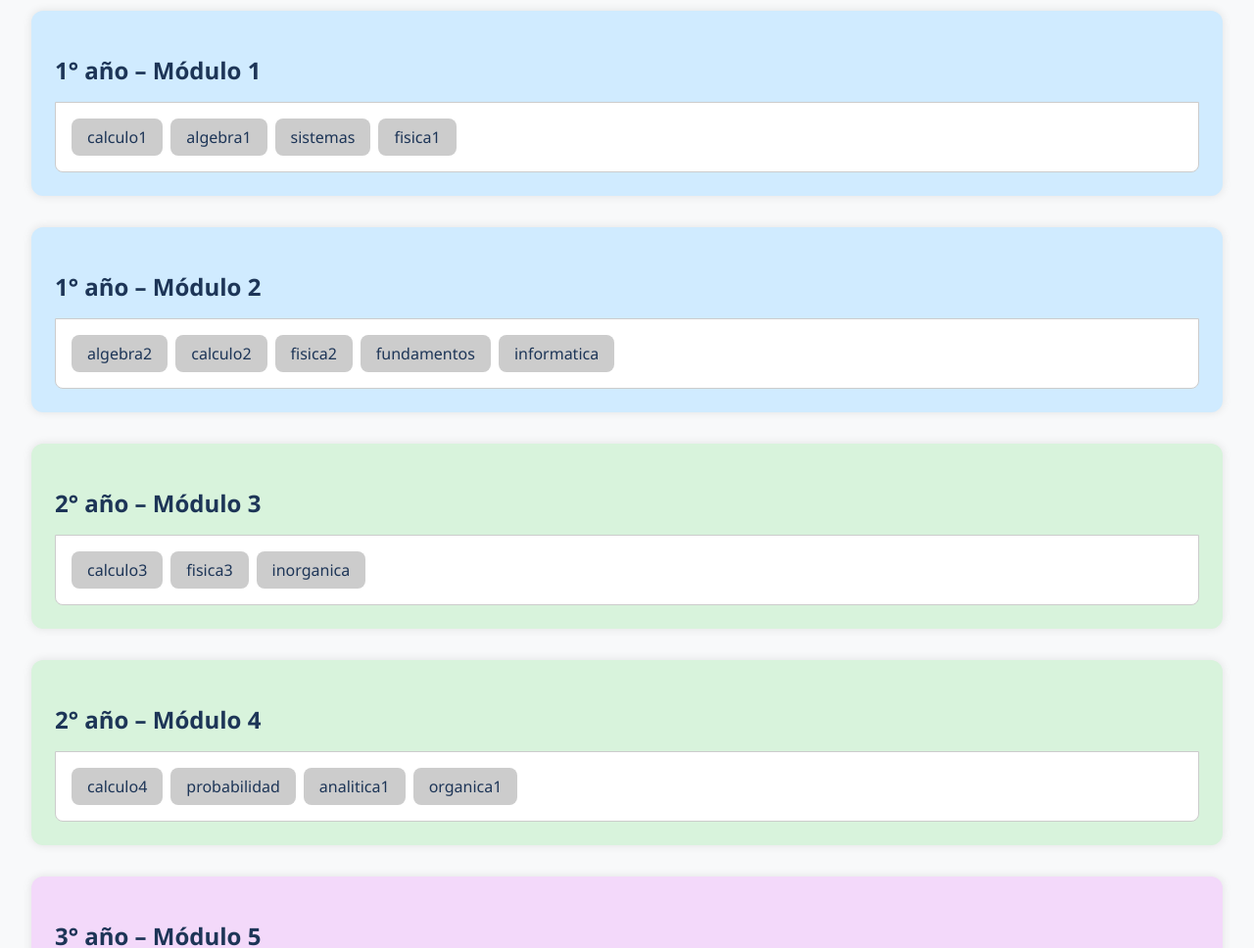
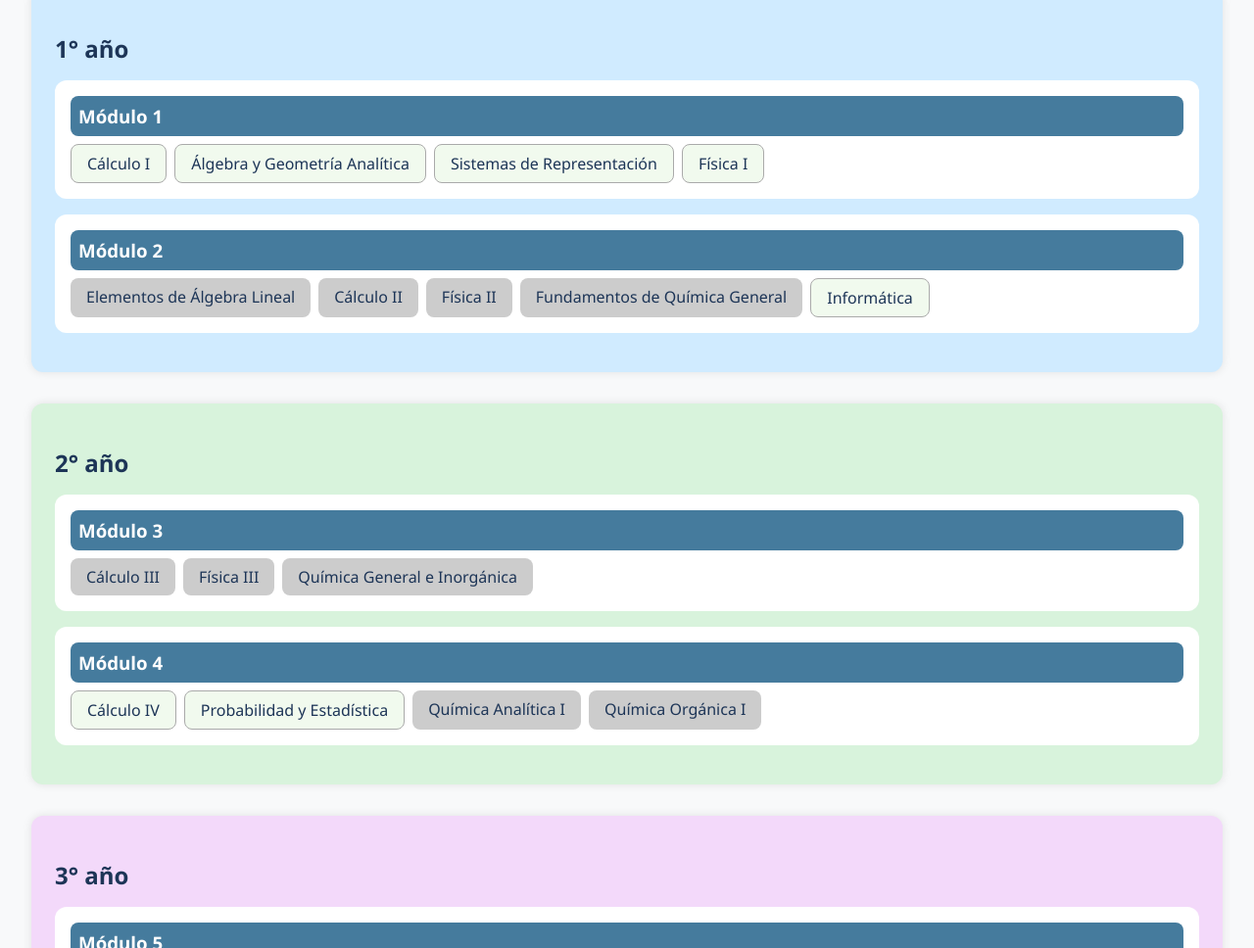
Before and after one commit to luanazp/Plan-Ing.Quimica, a plain HTML site: page index.html in a window 1280 px wide. Shown: the part 139-1107 px from the top of the page at 98% size. Drawn offline with Linux system fonts and the light colour scheme.

Commit message:
Update index.html

```diff
--- a/index.html
+++ b/index.html
@@ -1,7 +1,7 @@
 <!DOCTYPE html><html lang="es">
 <head>
-  <meta charset="UTF-8" />
-  <meta name="viewport" content="width=device-width, initial-scale=1.0" />
+  <meta charset="UTF-8">
+  <meta name="viewport" content="width=device-width, initial-scale=1.0">
   <title>Malla Interactiva - Ingeniería Química</title>
   <style>
     :root {
@@ -23,16 +23,9 @@
       margin: 0;
       padding: 2rem;
     }
-    header {
+    h1 {
       text-align: center;
       margin-bottom: 2rem;
-    }
-    header img {
-      width: 100px;
-    }
-    h1 {
-      text-align: center;
-      margin-bottom: 1rem;
     }
     .anio {
       margin-bottom: 2rem;
@@ -46,22 +39,21 @@
     }
     .modulo {
       margin-bottom: 1rem;
+      background: white;
+      border-radius: 12px;
+      padding: 1rem;
     }
     .modulo h3 {
       background: var(--modulo);
       color: white;
-      padding: 0.4rem 1rem;
-      border-radius: 8px 8px 0 0;
-      margin: 0;
+      padding: 0.5rem;
+      border-radius: 8px;
+      margin: 0 0 0.5rem 0;
     }
     .materias {
       display: flex;
       flex-wrap: wrap;
       gap: 0.5rem;
-      padding: 1rem;
-      background: #fff;
-      border: 1px solid #ccc;
-      border-radius: 0 0 8px 8px;
     }
     .materia {
       padding: 0.5rem 1rem;
@@ -100,10 +92,7 @@
   </style>
 </head>
 <body>
-  <header>
-    <img src="logo.png" alt="Logo ATEIQ">
   <h1>Malla Interactiva - Ingeniería Química</h1>
-  </header>
   <div id="malla"></div>
   <div class="contador" id="contador"></div>
   <div id="exigencias">
@@ -114,56 +103,173 @@
     </ul>
   </div>  <script>
     const materias = {
-      '1° año – Módulo 1': ['calculo1', 'algebra1', 'sistemas', 'fisica1'],
-      '1° año – Módulo 2': ['algebra2', 'calculo2', 'fisica2', 'fundamentos', 'informatica'],
-      '2° año – Módulo 3': ['calculo3', 'fisica3', 'inorganica'],
-      '2° año – Módulo 4': ['calculo4', 'probabilidad', 'analitica1', 'organica1'],
-      '3° año – Módulo 5': ['analitica2', 'organica2', 'introduccion', 'termodinamica'],
-      '3° año – Módulo 6': ['electrotecnia', 'fisicoquimica', 'balances', 'fenomenos'],
-      '4° año – Módulo 7': ['microbiologia', 'operaciones1', 'reactores1', 'economia'],
-      '4° año – Módulo 8': ['reactores2', 'operaciones2', 'legal', 'mecanica'],
-      '5° año – Módulo 9': ['operaciones3', 'control', 'proyectos'],
-      '5° año – Módulo 10': ['ambiental', 'diseno', 'piloto'],
-      'Exigencias adicionales': ['ingles', 'practicas']
+      '1° año': [
+        { modulo: 'Módulo 1', items: ['calculo1', 'algebra1', 'sistemas', 'fisica1'] },
+        { modulo: 'Módulo 2', items: ['algebra2', 'calculo2', 'fisica2', 'fundamentos', 'informatica'] }
+      ],
+      '2° año': [
+        { modulo: 'Módulo 3', items: ['calculo3', 'fisica3', 'inorganica'] },
+        { modulo: 'Módulo 4', items: ['calculo4', 'probabilidad', 'analitica1', 'organica1'] }
+      ],
+      '3° año': [
+        { modulo: 'Módulo 5', items: ['analitica2', 'organica2', 'introduccion', 'termodinamica'] },
+        { modulo: 'Módulo 6', items: ['electrotecnia', 'fisicoquimica', 'balances', 'fenomenos'] }
+      ],
+      '4° año': [
+        { modulo: 'Módulo 7', items: ['microbiologia', 'operaciones1', 'reactores1', 'economia'] },
+        { modulo: 'Módulo 8', items: ['reactores2', 'operaciones2', 'legal', 'mecanica'] }
+      ],
+      '5° año': [
+        { modulo: 'Módulo 9', items: ['operaciones3', 'control', 'proyectos'] },
+        { modulo: 'Módulo 10', items: ['ambiental', 'diseno', 'piloto'] }
+      ]
     };
 
     const yearClass = {
-      '1° año': 'a1',
-      '2° año': 'a2',
-      '3° año': 'a3',
-      '4° año': 'a4',
-      '5° año': 'a5',
-      'Exigencias adicionales': ''
+      '1° año': 'a1', '2° año': 'a2', '3° año': 'a3', '4° año': 'a4', '5° año': 'a5'
     };
 
-    const correlativas = { /* igual que antes */ };
-    const nombres = { /* igual que antes */ };
+    const correlativas = {
+      algebra2: ['algebra1'],
+      calculo2: ['calculo1'],
+      fisica2: ['fisica1', 'algebra1'],
+      fundamentos: ['calculo1', 'fisica1'],
+      calculo3: ['calculo2', 'algebra2'],
+      fisica3: ['fisica2', 'calculo2', 'fundamentos'],
+      inorganica: ['fundamentos'],
+      analitica1: ['calculo1', 'inorganica'],
+      organica1: ['inorganica'],
+      introduccion: ['fisica2', 'calculo2', 'informatica', 'inorganica'],
+      termodinamica: ['fisica2', 'inorganica', 'calculo3'],
+      analitica2: ['analitica1', 'fisica3', 'probabilidad'],
+      organica2: ['organica1'],
+      fisicoquimica: ['fisica3', 'termodinamica'],
+      balances: ['termodinamica', 'introduccion'],
+      fenomenos: ['termodinamica', 'calculo4'],
+      electrotecnia: ['fisica3'],
+      microbiologia: ['organica2', 'introduccion', 'ingles'],
+      operaciones1: ['fenomenos', 'balances', 'ingles'],
+      reactores1: ['fisicoquimica', 'balances', 'ingles'],
+      economia: ['fenomenos', 'balances', 'ingles'],
+      reactores2: ['reactores1', 'fenomenos'],
+      operaciones2: ['operaciones1', 'ingles'],
+      legal: ['operaciones1', 'ingles'],
+      mecanica: ['termodinamica'],
+      operaciones3: ['reactores1', 'operaciones2', 'operaciones1'],
+      control: ['reactores1', 'operaciones2', 'operaciones1'],
+      proyectos: ['economia', 'reactores1', 'operaciones1'],
+      ambiental: ['operaciones1'],
+      diseno: ['reactores1', 'operaciones1', 'operaciones2'],
+      piloto: ['operaciones3'],
+      practicas: ['operaciones1', 'reactores1'],
+      ingles: ['calculo1', 'algebra1', 'sistemas', 'fisica1']
+    };
+
+    const nombres = {
+      calculo1: "Cálculo I",
+      algebra1: "Álgebra y Geometría Analítica",
+      sistemas: "Sistemas de Representación",
+      fisica1: "Física I",
+      algebra2: "Elementos de Álgebra Lineal",
+      calculo2: "Cálculo II",
+      fisica2: "Física II",
+      fundamentos: "Fundamentos de Química General",
+      informatica: "Informática",
+      calculo3: "Cálculo III",
+      fisica3: "Física III",
+      inorganica: "Química General e Inorgánica",
+      calculo4: "Cálculo IV",
+      probabilidad: "Probabilidad y Estadística",
+      analitica1: "Química Analítica I",
+      organica1: "Química Orgánica I",
+      analitica2: "Química Analítica II",
+      organica2: "Química Orgánica II",
+      introduccion: "Introducción a la Ingeniería Química",
+      termodinamica: "Termodinámica de Procesos",
+      electrotecnia: "Electrotecnia y Máquinas Eléctricas",
+      fisicoquimica: "Fisicoquímica",
+      balances: "Balances de Materia y Energía",
+      fenomenos: "Fenómenos de Transporte",
+      microbiologia: "Microbiología General e Industrial",
+      operaciones1: "Operaciones Unitarias I",
+      reactores1: "Análisis y Diseño de Reactores I",
+      economia: "Economía y Organización Industrial",
+      reactores2: "Análisis y Diseño de Reactores II",
+      operaciones2: "Operaciones Unitarias II",
+      legal: "Ingeniería Legal",
+      mecanica: "Mecánica Aplicada",
+      operaciones3: "Operaciones Unitarias III",
+      control: "Control de Procesos",
+      proyectos: "Formulación y Evaluación de Proyectos",
+      ambiental: "Ingeniería Ambiental e Higiene y Seguridad del Trabajo",
+      diseno: "Diseño y Optimización de Procesos",
+      piloto: "Tecnología de los Procesos Industriales en Escala Piloto",
+      ingles: "Suficiencia de Idioma (Inglés)",
+      practicas: "Prácticas de Fábrica"
+    };
+
     const aprobadas = JSON.parse(localStorage.getItem("aprobadas") || "[]");
 
     function crearMalla() {
       const container = document.getElementById("malla");
-      Object.entries(materias).forEach(([modulo, lista]) => {
-        const anio = modulo.split('–')[0].trim();
-        const clase = yearClass[anio] || '';
+      Object.entries(materias).forEach(([anio, modulos]) => {
+        const anioDiv = document.createElement("div");
+        anioDiv.className = `anio ${yearClass[anio] || ''}`;
+        anioDiv.innerHTML = `<h2>${anio}</h2>`;
+
+        modulos.forEach(({modulo, items}) => {
           const moduloDiv = document.createElement("div");
-        moduloDiv.className = `anio ${clase}`;
-        moduloDiv.innerHTML = `<h2>${modulo}</h2><div class="materias"></div>`;
+          moduloDiv.className = "modulo";
+          moduloDiv.innerHTML = `<h3>${modulo}</h3><div class="materias"></div>`;
           const contenedor = moduloDiv.querySelector(".materias");
-        lista.forEach(id => {
+
+          items.forEach(id => {
             const mat = document.createElement("div");
             mat.className = "materia";
             mat.id = id;
             mat.textContent = nombres[id] || id;
             contenedor.appendChild(mat);
           });
-        container.appendChild(moduloDiv);
+
+          anioDiv.appendChild(moduloDiv);
+        });
+
+        container.appendChild(anioDiv);
       });
       actualizarMaterias();
     }
 
-    function actualizarMaterias() { /* igual que antes */ }
-    function toggleMateria(id) { /* igual que antes */ }
-    function actualizarContador() { /* igual que antes */ }
+    function actualizarMaterias() {
+      Object.keys(nombres).forEach(id => {
+        const mat = document.getElementById(id);
+        if (!mat) return;
+        const reqs = correlativas[id] || [];
+        const habilitada = reqs.every(r => aprobadas.includes(r));
+        mat.className = 'materia';
+        if (aprobadas.includes(id)) {
+          mat.classList.add("aprobada");
+        } else if (habilitada) {
+          mat.classList.add("habilitada");
+          mat.onclick = () => toggleMateria(id);
+        } else {
+          mat.classList.remove("habilitada");
+          mat.onclick = null;
+        }
+      });
+      actualizarContador();
+    }
+
+    function toggleMateria(id) {
+      const index = aprobadas.indexOf(id);
+      if (index >= 0) aprobadas.splice(index, 1);
+      else aprobadas.push(id);
+      localStorage.setItem("aprobadas", JSON.stringify(aprobadas));
+      actualizarMaterias();
+    }
+
+    function actualizarContador() {
+      document.getElementById("contador").textContent = `Materias aprobadas: ${aprobadas.length}`;
+    }
 
     crearMalla();
   </script></body>
```
Lines whose indentation alone changed are shown as unchanged.
